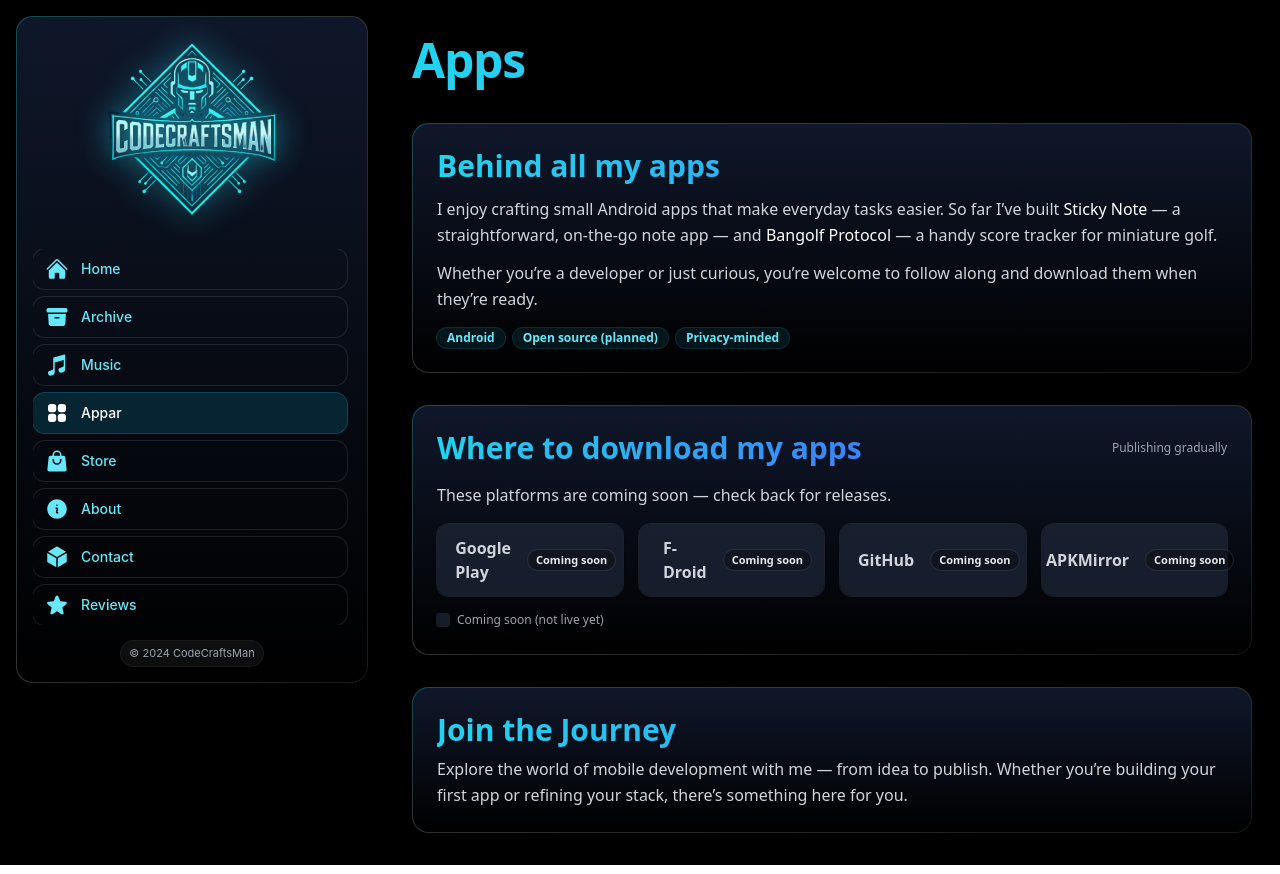
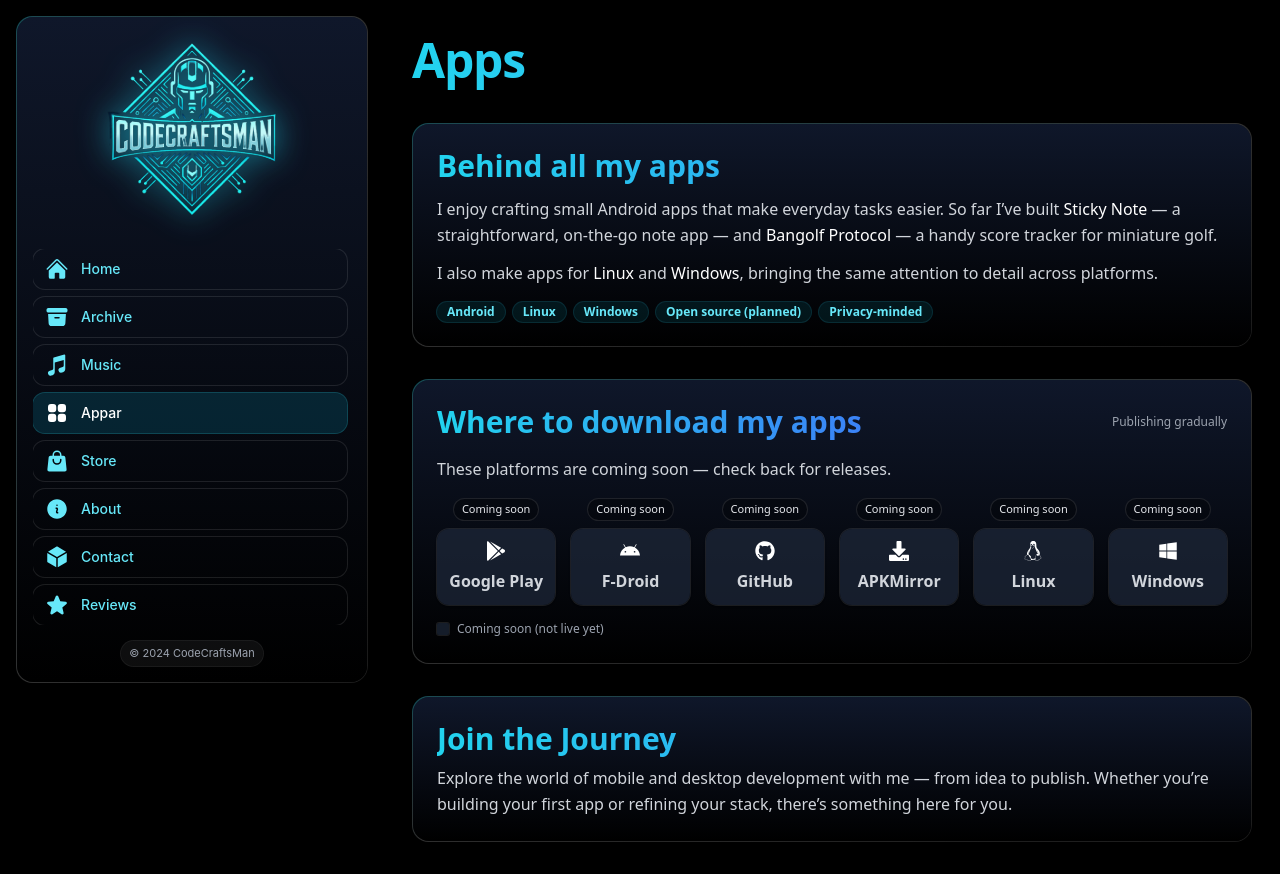
Before and after one commit to codeforgedtech/codecraftsman-blog, a React (Vite) app: page /appar in a window 1280 px wide. Built offline with nearby package versions, Linux system fonts and the light colour scheme.

Commit message:
forgot to create brasnch

```diff
--- a/src/components/Apps/AppPage.tsx
+++ b/src/components/Apps/AppPage.tsx
@@ -1,6 +1,14 @@
 import React from "react";
-import { FaGooglePlay, FaGithub, FaAndroid, FaDownload } from "react-icons/fa";
+import {
+  FaGooglePlay,
+  FaGithub,
+  FaAndroid,
+  FaDownload,
+  FaLinux,
+  FaWindows,
+} from "react-icons/fa";
 
+// --- Types ---
 type Platform = {
   name: string;
   href?: string;
@@ -9,6 +17,7 @@ type Platform = {
   available: boolean; // toggle true when live
 };
 
+// --- UI bits ---
 const Badge = ({ children }: { children: React.ReactNode }) => (
   <span className="inline-flex items-center px-2.5 py-0.5 rounded-full text-xs font-semibold bg-cyan-500/10 text-cyan-300 ring-1 ring-cyan-400/20">
     {children}
@@ -23,27 +32,29 @@ const Card = ({ children }: { children: React.ReactNode }) => (
   </div>
 );
 
-// Button for each platform with available/coming-soon handling
+// --- Platform button (with Coming soon ABOVE the button) ---
 const PlatformButton = ({ p }: { p: Platform }) => {
   const base =
-    "flex items-center justify-center gap-2 px-3 py-3 rounded-xl font-semibold shadow transition-transform ring-1";
+    "flex flex-col items-center justify-center gap-2 px-3 py-3 rounded-xl font-semibold shadow transition-transform ring-1 text-center w-full";
   const enabled = `${p.classes} hover:scale-[1.03] active:scale-[0.99] text-white ring-white/10`;
-  const disabled =
-    "bg-slate-800/70 text-gray-300 cursor-not-allowed ring-white/10";
+  const disabled = "bg-slate-800/70 text-gray-300 cursor-not-allowed ring-white/10";
 
-  const content = (
+  const buttonContent = (
     <>
       {p.icon}
-      <span className="ml-1">{p.name}</span>
+      <span>{p.name}</span>
+    </>
+  );
+
+  return (
+    <div className="flex flex-col items-center w-full">
       {!p.available && (
-        <span className="ml-2 text-[11px] px-2 py-0.5 rounded-full bg-black/30 text-gray-200 border border-white/10 whitespace-nowrap">
+        <span className="mb-2 text-[11px] px-2 py-0.5 rounded-full bg-black/30 text-gray-200 border border-white/10 whitespace-nowrap">
           Coming soon
         </span>
       )}
-    </>
-  );
 
-  return p.available && p.href ? (
+      {p.available && p.href ? (
         <a
           href={p.href}
           target="_blank"
@@ -51,7 +62,7 @@ const PlatformButton = ({ p }: { p: Platform }) => {
           className={`${base} ${enabled}`}
           aria-label={`${p.name} – open store page`}
         >
-      {content}
+          {buttonContent}
         </a>
       ) : (
         <div
@@ -60,11 +71,14 @@ const PlatformButton = ({ p }: { p: Platform }) => {
           className={`${base} ${disabled}`}
           title="Not available yet"
         >
-      {content}
+          {buttonContent}
+        </div>
+      )}
     </div>
   );
 };
 
+// --- Page ---
 const AppPage: React.FC = () => {
   const platforms: Platform[] = [
     {
@@ -95,6 +109,20 @@ const AppPage: React.FC = () => {
       classes: "bg-purple-700",
       available: false,
     },
+    {
+      name: "Linux",
+      href: "https://github.com/yourusername/yourapp/releases", // exempel, byt vid behov
+      icon: <FaLinux className="text-white w-5 h-5" />,
+      classes: "bg-orange-600",
+      available: false,
+    },
+    {
+      name: "Windows",
+      href: "https://github.com/yourusername/yourapp/releases", // exempel, byt vid behov
+      icon: <FaWindows className="text-white w-5 h-5" />,
+      classes: "bg-blue-600",
+      available: false,
+    },
   ];
 
   return (
@@ -116,10 +144,12 @@ const AppPage: React.FC = () => {
             <span className="text-white font-medium"> Bangolf Protocol</span> — a handy score tracker for miniature golf.
           </p>
           <p className="text-gray-300 leading-relaxed mt-3">
-            Whether you’re a developer or just curious, you’re welcome to follow along and download them when they’re ready.
+            I also make apps for <span className="font-medium text-white">Linux</span> and <span className="font-medium text-white">Windows</span>, bringing the same attention to detail across platforms.
           </p>
           <div className="mt-4 flex flex-wrap gap-2">
             <Badge>Android</Badge>
+            <Badge>Linux</Badge>
+            <Badge>Windows</Badge>
             <Badge>Open source (planned)</Badge>
             <Badge>Privacy-minded</Badge>
           </div>
@@ -139,8 +169,8 @@ const AppPage: React.FC = () => {
               These platforms are coming soon — check back for releases.
             </p>
 
-            {/* 1 → 2 → 4 kolumner */}
-            <div className="grid grid-cols-1 sm:grid-cols-2 md:grid-cols-4 gap-4">
+            {/* Grid: 1 → 2 → 3 → 6 kolumner */}
+            <div className="grid grid-cols-1 sm:grid-cols-2 md:grid-cols-3 lg:grid-cols-6 gap-4">
               {platforms.map((p) => (
                 <PlatformButton key={p.name} p={p} />
               ))}
@@ -163,8 +193,7 @@ const AppPage: React.FC = () => {
               Join the Journey
             </h2>
             <p className="text-gray-300 leading-relaxed">
-              Explore the world of mobile development with me — from idea to publish. Whether you’re
-              building your first app or refining your stack, there’s something here for you.
+              Explore the world of mobile and desktop development with me — from idea to publish. Whether you’re building your first app or refining your stack, there’s something here for you.
             </p>
           </Card>
         </div>
--- a/src/components/Music/MusicPage.tsx
+++ b/src/components/Music/MusicPage.tsx
@@ -5,6 +5,7 @@ import {
   SiSoundcloud,
   SiYoutubemusic,
   SiAmazon,
+  SiBandcamp,
 } from "react-icons/si";
 import { FaDeezer } from "react-icons/fa";
 
@@ -145,6 +146,14 @@ const MusicPage = () => {
                 Icon={FaDeezer}
                 gradient="from-neutral-800 to-neutral-900"
               />
+
+
+<PlatformTile
+  href="https://codecraftsmans.bandcamp.com/"
+  label="Bandcamp"
+  Icon={SiBandcamp}
+  gradient="from-blue-500 to-cyan-600"
+/>
               <PlatformTile
                 href="https://www.youtube.com/channel/UCkW-tg18F3brVDsT7mPZPLw"
                 label="YouTube Art Track"
@@ -171,7 +180,7 @@ const MusicPage = () => {
                 src="https://w.soundcloud.com/player/?url=https%3A//api.soundcloud.com/playlists/2059610679&color=%23ff5500&auto_play=false"
               />
               <AlbumCard
-                title="Do Covers"
+                title="Neon Nights, Reimagined"
                 src="https://w.soundcloud.com/player/?url=https%3A//api.soundcloud.com/playlists/2071185003&color=%23ff5500&auto_play=false"
               />
             </div>
--- a/src/components/Store/StorePage.tsx
+++ b/src/components/Store/StorePage.tsx
@@ -137,12 +137,12 @@ const StorePage: React.FC = () => {
     },
      {
       id: 3,
-      name: "Cap opener",
-      price: "2,00 €",
-      image: "https://codecraftsman.se/store/kaspyl.jpg",
-      description: "High-quality CodeCraftsMan Cap opener. Only 3 items available in stock.",
-      category: "Accessories",
-      stock: 3,
+      name: "The Compile Abyss(CD)",
+      price: "6,00 €",
+      image: "https://codecraftsman.se/store/compile.png",
+      description: "A darkwave journey through burnout, broken code, and the silence of failed compiles. A soundtrack for those who debug in the dark.",
+      category: "Records",
+      stock: 10,
       unitLabel: "pcs",
       unitMultiplier: 1,
     },
```
Also changed, not shown: src/components/Contact/ContactPage.tsx (+73 -36 lines), src/App.tsx (indentation only), 2 other files (tests, documents, lock files or other folders). Lines whose indentation alone changed are shown as unchanged.
